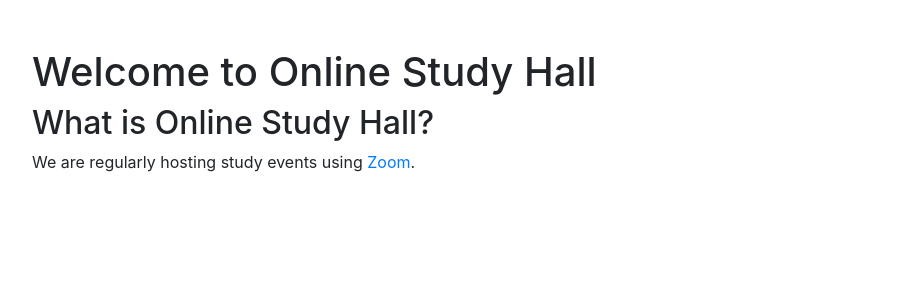
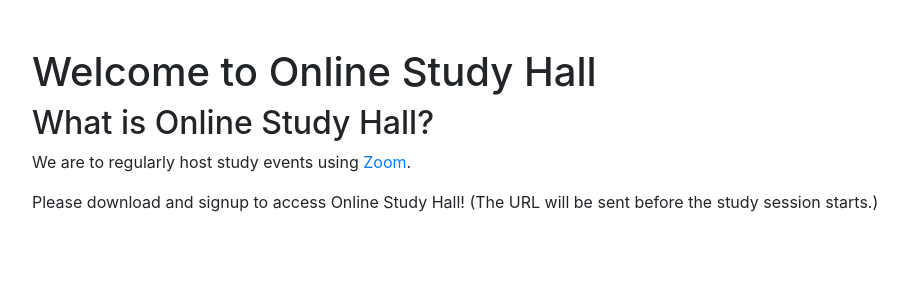
Before and after one commit to okd-hkd/online_study_hall, a Django app: page / in a window 1280 px wide. Shown: the part 56-356 px from the top of the page, without its empty margins (53-961 px from the left). Run offline with Django 3.2, Linux system fonts and the light colour scheme; some libraries are stand-ins or nearby versions.

Commit message:
modified home

```diff
--- a/authenticate/templates/authenticate/home.html
+++ b/authenticate/templates/authenticate/home.html
@@ -21,11 +21,12 @@
 
 
 <h2>What is Online Study Hall?</h2>
-<a>We are regularly hosting study events using <a href="https://zoom.us/download">Zoom</a>. </p>
+<a>We are to regularly host study events using <a href="https://zoom.us/download">Zoom</a>. </p>
+<p>Please download and signup to access Online Study Hall! (The URL will be sent before the study session starts.)</p>
 <br>
 
 {% if user.is_authenticated %}
-<p>Currently, we have one English tutor. The study sessions are scheduled on Saturday at 2:00 PM </p>
+<p>Currently, study sessions are scheduled on Saturday at 2:00 PM </p>
 <img src="{% static '50-participant-gallery-view-example.png' %}"/>
 
 <br>
```
